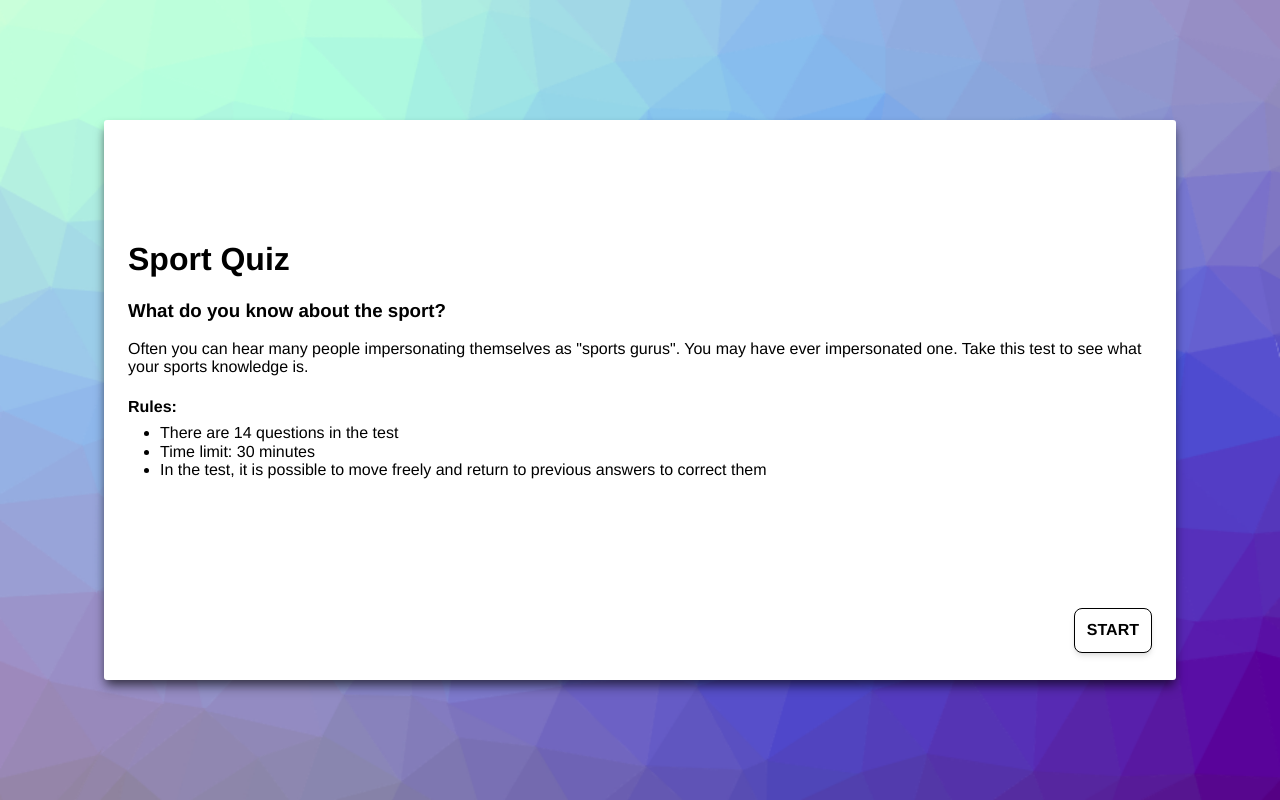
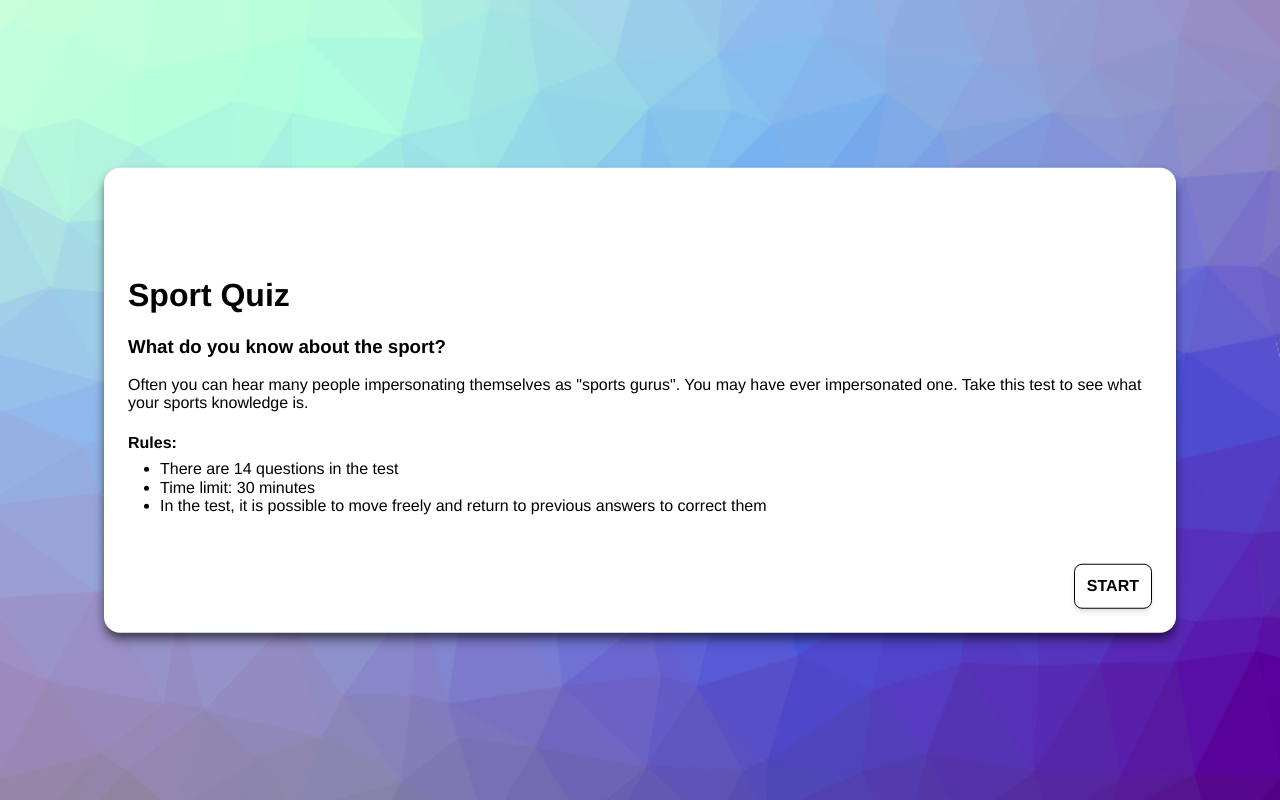
Before and after one commit to IlyashenkoA/react-quiz, a React (Vite) app: page / in a window 1280 px wide. Built offline with nearby package versions, Linux system fonts and the light colour scheme.

Commit message:
Change styles

```diff
--- a/src/components/App/App.css
+++ b/src/components/App/App.css
@@ -4,17 +4,19 @@
   top: 50%;
   left: 50%;
   transform: translate(-50%, -50%);
-  padding: 0 1.5em;
 
-  height: 70vh;
-  width: 80vw;
+  display: flex;
+  flex-direction: column;
+  gap: 2rem;
+
+  padding: 1.5em;
+
+  min-width: 600px;
+  width: 80%;
 
   background-color: #ffffff;
-  border-radius: 3px;
+  border-radius: 1rem;
   box-shadow: 0 8px 12px -2px rgba(0, 0, 0, 0.5), 0 4px 8px -2px rgba(0, 0, 0, 0.3);
-
-  display: grid;
-  grid-template-rows: 12.5vh 45vh 12.5vh;
 }
 
 /* Navigation */
@@ -23,6 +25,8 @@
   flex-direction: row;
   justify-content: space-between;
   align-items: center;
+
+  gap: 1rem;
 }
 
 .nav__timer {
@@ -52,8 +56,6 @@
   text-transform: uppercase;
 }
 
-.control > button:only-child {
-  position: absolute;
-  right: 0;
-  margin: 1.5em;
+.control:has(button:only-child) {
+  justify-content: flex-end;
 }
--- a/src/components/TextInput/TextInput.css
+++ b/src/components/TextInput/TextInput.css
@@ -1,14 +1,17 @@
 section ul:has(input[type="text"]) {
     display: grid;
-    grid-template-columns: repeat(2, 25%);
+    grid-template-columns: repeat(2, 1fr);
     grid-template-rows: repeat(3, 1fr);
     grid-auto-flow: column;
+    column-gap: 1rem;
+
+    width: 50%;
 }
 
 section li:has(input[type="text"]) {
     flex-direction: column;
     align-items: flex-start;
-    gap: .5em;
+    gap: 0.5em;
     width: max-content;
 }
 
--- a/src/index.css
+++ b/src/index.css
@@ -1,8 +1,13 @@
 body {
-  height: 100vh;
   font-family: "Franklin Gothic Medium", "Arial Narrow", Arial, sans-serif;
 
   background-image: url("assets/images/cool-background.png");
   background-repeat: no-repeat;
   background-size: cover;
 }
+
+#root,
+body {
+  min-width: 750px;
+  min-height: 100vh;
+}
```
